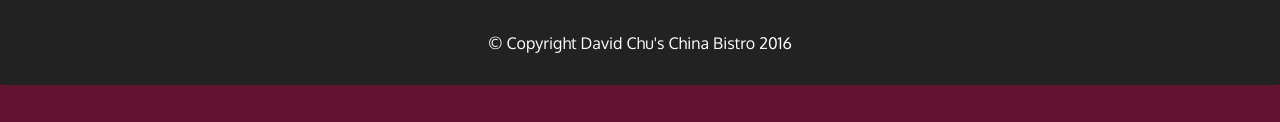
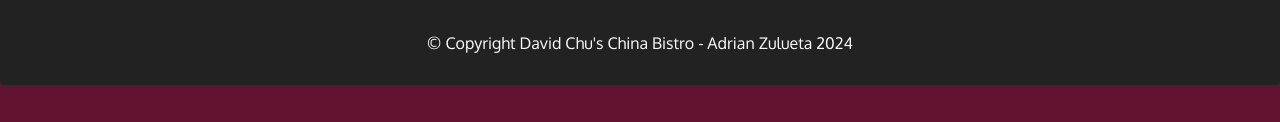
Before and after one commit to adrianzulueta/modulo5, a plain HTML site: page index.html in a window 1280 px wide. Shown: the part 486-608 px from the top of the page. Drawn offline with Linux system fonts and the light colour scheme; no server answers.

Commit message:
Update index.html

```diff
--- a/index.html
+++ b/index.html
@@ -95,7 +95,7 @@
           <p>"Amazing food! Great service! Couldn't ask for more! I'll be back again and again!"</p>
         </section>
       </div>
-      <div class="text-center">&copy; Copyright David Chu's China Bistro 2016</div>
+      <div class="text-center">&copy; Copyright David Chu's China Bistro - Adrian Zulueta 2024</div>
     </div>
   </footer>
 
```
